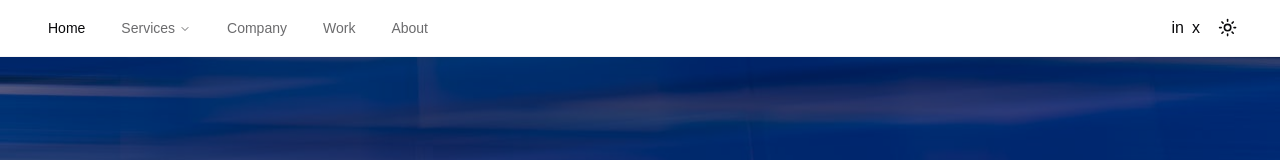
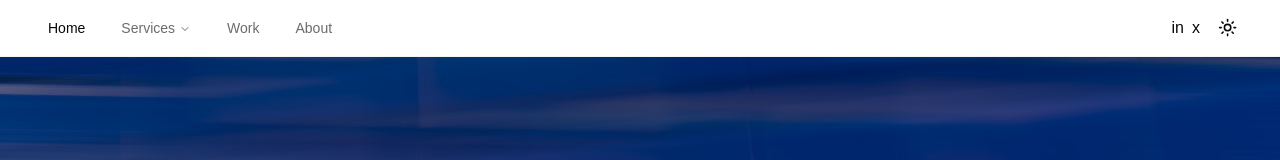
Before and after one commit to itsjmendez/toro, a Next.js app: page / in a window 1280 px wide. Shown: the top 160 px of the page. Built offline with nearby package versions, Linux system fonts and the light colour scheme; a web font is replaced by a local one.

Commit message:
refactor: Remove company link from main navigation

```diff
--- a/components/main-nav.tsx
+++ b/components/main-nav.tsx
@@ -80,22 +80,6 @@ export const LargeMenuItem = () => {
           </NavigationMenuContent>
         </NavigationMenuItem>
         <NavigationMenuItem>
-          <Link href="/company" legacyBehavior passHref>
-            <NavigationMenuLink className={navigationMenuTriggerStyle()}>
-              <h3
-                className={cn(
-                  'transition-colors hover:text-foreground/80',
-                  pathname?.startsWith('/company')
-                    ? 'text-foreground'
-                    : 'text-foreground/60'
-                )}
-              >
-                Company
-              </h3>
-            </NavigationMenuLink>
-          </Link>
-        </NavigationMenuItem>
-        <NavigationMenuItem>
           <Link href="/work" legacyBehavior passHref>
             <NavigationMenuLink className={navigationMenuTriggerStyle()}>
               <h3
```
